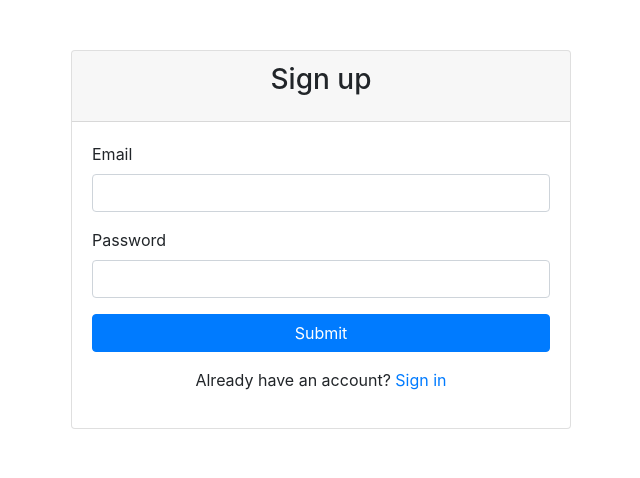
After one commit to MaxineSomers/McWics, a Flask app: page /signin in a window 1280 px wide. The commit adds this page. Shown: the top 478 px of the page, without its empty margins (319-959 px from the left). Run offline with Flask 3, Linux system fonts and the light colour scheme; some libraries are stand-ins or nearby versions.

Commit message:
signup and signin skeleton

```diff
--- a/main.py
+++ b/main.py
@@ -38,10 +38,19 @@ with app.app_context():
 
 @app.route('/')
 def index():
-    if current_user_id=="":
+    if current_user_id=="" or not isUserInDatabase():
         return redirect("/signup")
     else:
-        return render_template('homePage.html')
+        return redirect('/homePage')
+
+def isUserInDatabase():
+    users = User.query.all()
+
+    for user in users:
+        if user.userId == current_user_id:
+            return True
+
+    return False
 
 @app.route('/addexpense', methods=['POST'])
 def addexpense(): #get all the data from the add form
@@ -67,8 +76,12 @@ def expenses():
     return render_template('expenses.html', expenses=expenses)
 
 @app.route('/signup')
-def user_info():
-    return render_template('user.html')
+def signup():
+    return render_template('signup.html')
+
+@app.route('/signin')
+def signin():
+    return render_template('signin.html')
 
 @app.route('/createUser', methods=['POST'])
 def createUser():
@@ -86,7 +99,26 @@ def createUser():
         db.session.add(new_user)
         db.session.commit()
 
-    return redirect("/users")
+    return redirect("/")
+
+@app.route('/signinUser', methods=['POST'])
+def signinUser():
+    if request.method == 'POST':
+        name = request.form['name']
+        email = request.form['email']
+        password = request.form['password']
+
+        # Create a new instance of the User class
+        new_user = User(name=name,id = str(uuid.uuid4()), email=email, password=password)
+        global current_user_id
+
+        current_user_id = new_user.id
+
+        db.session.add(new_user)
+        db.session.commit()
+
+    return redirect("/")
+
 
 @app.route('/BudgetPlan')
 def bp():
--- /dev/null
+++ b/templates/signin.html
@@ -0,0 +1,77 @@
+<!DOCTYPE html>
+<html lang="en">
+<head>
+  <meta charset="UTF-8">
+  <meta name="viewport" content="width=device-width, initial-scale=1.0">
+  <title>User Information Input</title>
+  <!-- Bootstrap CSS -->
+  <link rel="stylesheet" href="https://stackpath.bootstrapcdn.com/bootstrap/4.5.2/css/bootstrap.min.css">
+  <style>
+    /* Custom CSS */
+    .form-container {
+      max-width: 500px;
+      margin: 50px auto;
+    }
+  </style>
+</head>
+<body>
+
+<div class="container">
+  <div class="row">
+    <div class="col-md-8 offset-md-2">
+      <div class="card form-container">
+        <div class="card-header">
+          <h3 class="card-title text-center">Sign up</h3>
+        </div>
+        <div class="card-body">
+          <form id="user-info-form" action="/createUser" method="POST">
+            <div class="form-group">
+              <label for="email">Email</label>
+              <input type="email" class="form-control" id="email" name="email" required>
+            </div>
+            <div class="form-group">
+              <label for="password">Password</label>
+              <input type="password" class="form-control" id="password" name="password" required>
+            </div>
+            <button type="submit" value ="add" id="" class="btn btn-primary btn-block">Submit</button>
+
+          </form>
+          <div class="text-center mt-3">
+            <p>Already have an account? <a href="/signin">Sign in</a></p>
+          </div>
+
+        </div>
+      </div>
+    </div>
+  </div>
+</div>
+
+<!-- Bootstrap JS and dependencies (optional, if you need JS functionality) -->
+<script src="https://code.jquery.com/jquery-3.5.1.slim.min.js"></script>
+<script src="https://cdn.jsdelivr.net/npm/@popperjs/core@2.5.4/dist/umd/popper.min.js"></script>
+<script src="https://stackpath.bootstrapcdn.com/bootstrap/4.5.2/js/bootstrap.min.js"></script>
+<!-- <script>
+
+  document.addEventListener("DOMContentLoaded", function() {
+    // Get the form element
+    const form = document.getElementById("user-info-form");
+
+    // Add an event listener for form submission
+    form.addEventListener("submit", function(event) {
+      event.preventDefault();
+
+      // Get the values entered by the user
+      const name = document.getElementById("name").value;
+      const email = document.getElementById("email").value;
+      const password = document.getElementById("password").value;
+
+
+
+
+      window.location.href = "/submit";
+    });
+  });
+
+</script> -->
+</body>
+</html>
--- a/templates/user.html
+++ b/templates/signup.html
@@ -40,6 +40,10 @@
             <button type="submit" value ="add" id="" class="btn btn-primary btn-block">Submit</button>
 
           </form>
+          <div class="text-center mt-3">
+            <p>Already have an account? <a href="/signin">Sign in</a></p>
+          </div>
+
         </div>
       </div>
     </div>
```
Also changed, not shown: expensesdatabase.db.
